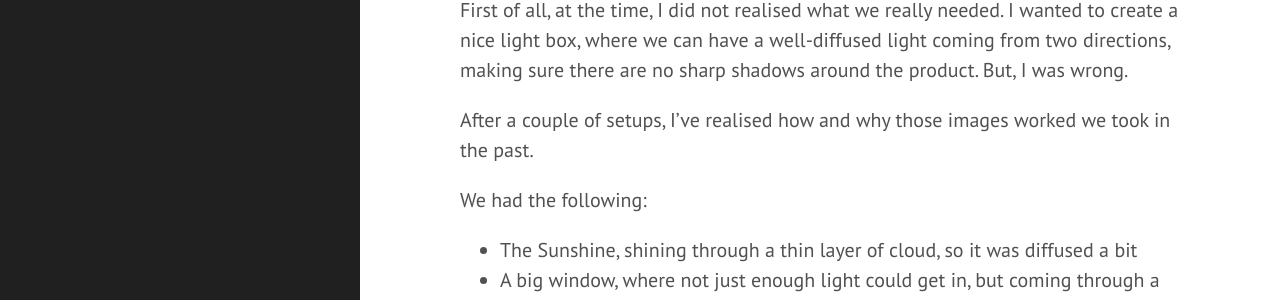
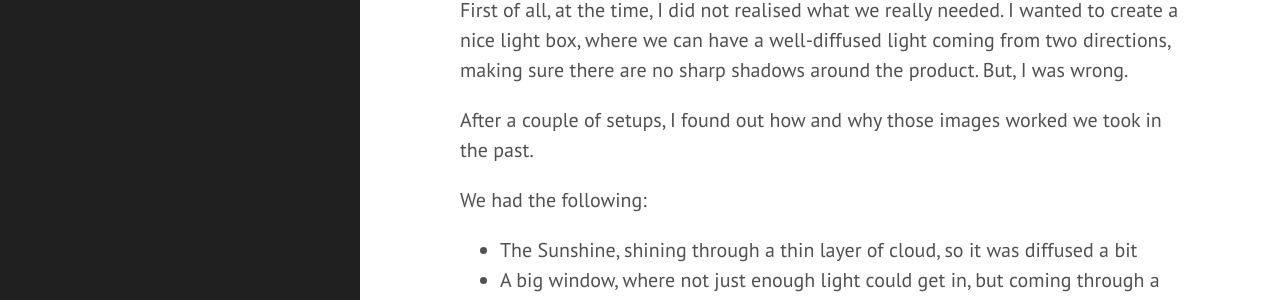
Before and after one commit to ksgy/miisu_blog, a Jekyll site: the page built from _posts/2017-02-26-our-new-photo-studio.md, in a window 1280 px wide and 900 px high, scrolled down 302 px. Shown: the part 153-453 px from the top of the window. Built offline with Jekyll 4.4.1, drawn with Linux system fonts in a browser that asks for light colours; Markdown is read by kramdown in place of the engine named in the settings.

Commit message:
Rephrase

```diff
--- a/_posts/2017-02-26-our-new-photo-studio.md
+++ b/_posts/2017-02-26-our-new-photo-studio.md
@@ -12,7 +12,7 @@ I started to experiment with some low-cost DIY solutions to make sure our photos
 
 First of all, at the time, I did not realised what we really needed. I wanted to create a nice light box, where we can have a well-diffused light coming from two directions, making sure there are no sharp shadows around the product. But, I was wrong.
 
-After a couple of setups, I've realised how and why those images worked we took in the past.
+After a couple of setups, I found out how and why those images worked we took in the past.
 
 We had the following:
 
```
